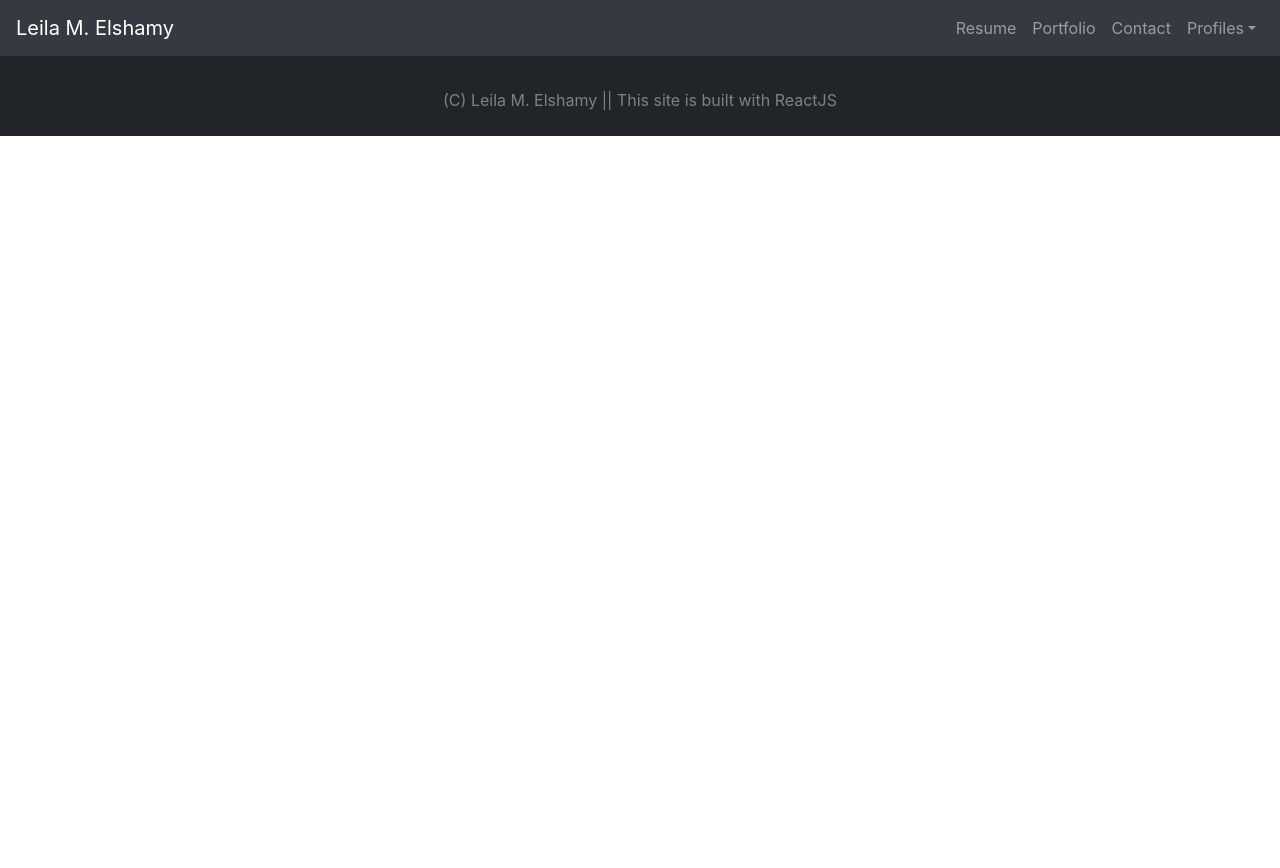
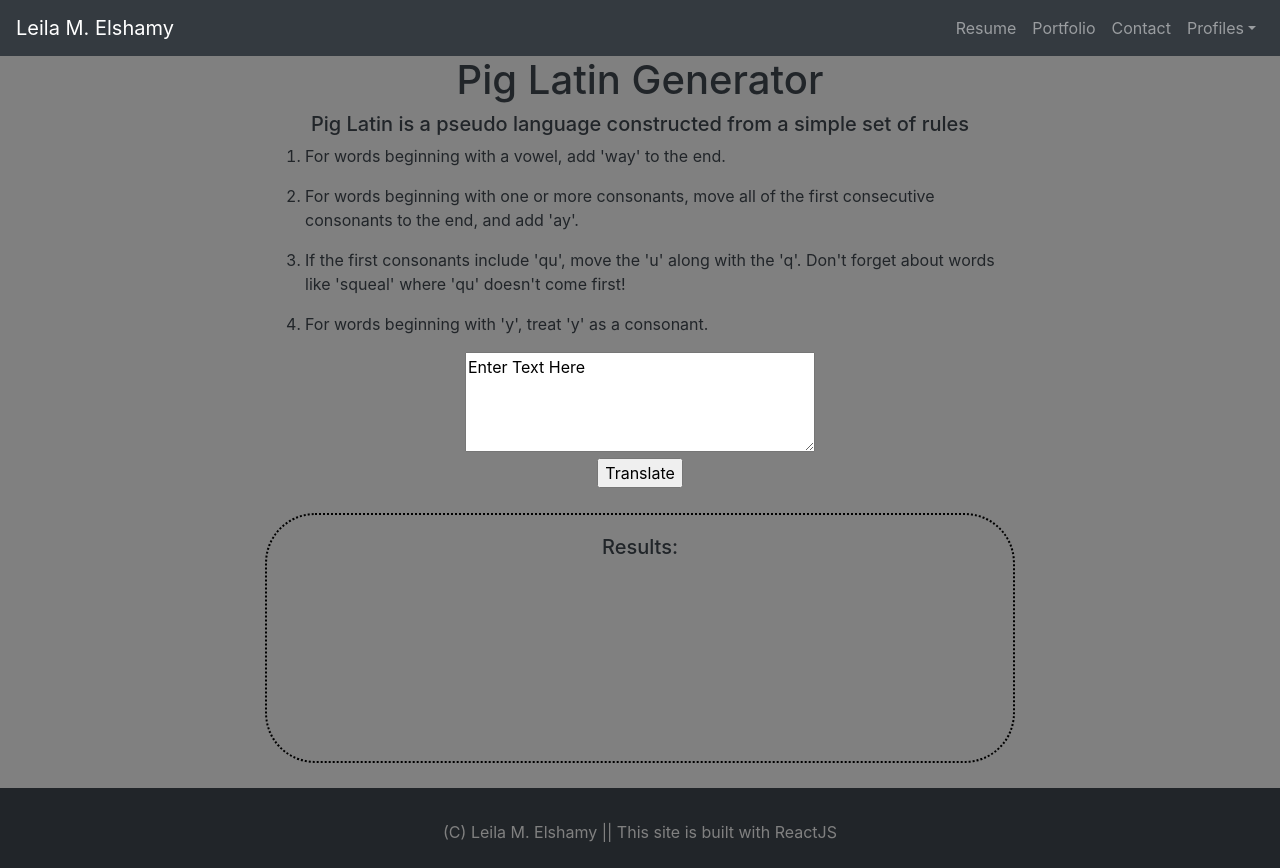
Before and after one commit to elemee3/portfolio-site, a React (Create React App) app: page /games/piglatin in a window 1280 px wide. Before the commit the page ends 800 px from the top, so only its background shows below. Built offline with nearby package versions, Linux system fonts and the light colour scheme; no server answers.

Commit message:
added local version of pig latin and routing, other minor changes to portfolio page

```diff
--- a/src/App.js
+++ b/src/App.js
@@ -9,6 +9,7 @@ import Home from './pages/Home';
 import Portfolio from './pages/Portfolio';
 import Contact from './pages/Contact';
 import Resume from './pages/Resume';
+import PigLatin from './games/pig-latin/PigLatin';
 
 class App extends Component {
   render() {
@@ -17,6 +18,7 @@ class App extends Component {
         <Header />
         <Router>
           <Switch>
+            <Route exact path="/games/piglatin" component={PigLatin} />
             <Route exact path="/portfolio" component={Portfolio} />
             <Route exact path="/contact" component={Contact} />
             <Route exact path="/resume" component={Resume} />
--- /dev/null
+++ b/src/games/pig-latin/Header.js
@@ -0,0 +1,25 @@
+import React, { Component } from 'react';
+
+class Header extends Component {
+  render() {
+    return (
+      <div style={headerStyles}>
+        <h1>Pig Latin Generator</h1>
+        <h5>Pig Latin is a pseudo language constructed from a simple set of rules</h5>
+        <ol style={{textAlign: 'left'}}>
+          <li><p>For words beginning with a vowel, add 'way' to the end.</p></li>
+          <li><p>For words beginning with one or more consonants, move all of the first consecutive consonants to the end, and add 'ay'.</p></li>
+          <li><p>If the first consonants include 'qu', move the 'u' along with the 'q'. Don't forget about words like 'squeal' where 'qu' doesn't come first!</p></li>
+          <li><p>For words beginning with 'y', treat 'y' as a consonant.</p></li>
+        </ol>
+      </div>
+    );
+  }
+}
+
+const headerStyles = {
+  width: '100%',
+  textAlign: 'center'
+};
+
+export default Header;
--- /dev/null
+++ b/src/games/pig-latin/PigLatin.js
@@ -0,0 +1,113 @@
+import React, { Component } from 'react';
+import Header from './Header';
+
+class PigLatin extends Component {
+  constructor(props) {
+    super(props);
+    this.state = {
+      inputValue: 'Enter Text Here',
+      translated: ''
+    };
+  }
+
+  handleChange = (e) => {
+    this.setState({ inputValue: e.target.value });
+  }
+
+  handleSubmit = (e) => {
+    this.translate(this.state.inputValue);
+    e.preventDefault();
+  }
+
+  translate = (text) => {
+    // split text into words, handle each word one at a time, push handled word to new array
+    let words = text.split(' ');
+    let vowels = ['a', 'e', 'i', 'o', 'u'];
+    let translatedWords = words.map(word => {
+      if (vowels.includes(word[0].toLowerCase())) {
+        // if word begins with vowel (not y)
+        return word + '-way';
+      } else {
+        vowels.push('y')
+        let letters = word.split('');
+        if (vowels.includes(letters[1].toLowerCase())) {
+          // if word begins with one consonant
+          if (letters[0].toLowerCase() === 'q' && letters[1].toLowerCase() === 'u') {
+            // if word begins 'qu'
+            let consonants = letters.shift().toLowerCase();
+            consonants = consonants + letters.shift();
+            return letters.join('') + '-' + consonants + 'ay';
+          } else {
+            let consonant = letters.shift().toLowerCase();
+            return letters.join('') + '-' + consonant + 'ay';
+          }
+        } else {
+          // if word begins with more than one consonant
+          let letters = word.split('')
+          let consonants = [];
+          while (!vowels.includes(letters[0])) {
+            if (letters[0] === 'q' && letters[1] === 'u') {
+              consonants.push(letters.shift().toLowerCase());
+              consonants.push(letters.shift().toLowerCase());
+            } else {
+              consonants.push(letters.shift().toLowerCase());
+            }
+          }
+          return letters.join('') + '-' + consonants.join('') + 'ay'
+        }
+      }
+    });
+    // join array into a string, setState
+    let translatedText = translatedWords.join(' ')
+    this.setState({
+      translated: translatedText
+    })
+  }
+
+  render() {
+    return (
+      <div style={appStyles}>
+        <Header />
+        <form onSubmit={this.handleSubmit}>
+          <textarea style={textboxStyles} value={this.state.inputValue} onChange={this.handleChange} />
+          <br/>
+          <input type="submit" value="Translate" />
+        </form>
+        <div style={resultStyles}>
+          <h5>Results:</h5>
+          {this.state.translated}
+        </div>
+      </div>
+    );
+  }
+}
+
+const appStyles = {
+  width: '80vw',
+  maxWidth: '750px',
+  minHeight: '550px',
+  display: 'flex',
+  flexDirection: 'column',
+  alignItems: 'center',
+  margin: '0 auto'
+};
+
+const textboxStyles = {
+  width: '350px',
+  height: '100px'
+};
+
+const resultStyles = {
+  height: '250px',
+  width: '75vw',
+  maxWidth: '750px',
+  borderRadius: '50px',
+  border: '2px dotted black',
+  margin: '25px',
+  textAlign: 'center',
+  padding: '20px',
+  fontSize: '20px'
+};
+
+
+export default PigLatin;
--- a/src/pages/Portfolio.js
+++ b/src/pages/Portfolio.js
@@ -1,6 +1,7 @@
 import React, { Component } from 'react';
 import { Card, Button, CardTitle, CardSubtitle, CardText } from 'reactstrap';
 import ReactModal from 'react-responsive-modal';
+
 import TicTacToe from '../games/tic-tac-toe/TicTacToe';
 
 class Portfolio extends Component {
@@ -39,7 +40,6 @@ class Portfolio extends Component {
               >
                 <TicTacToe />
               </ReactModal>
-
             </Card>
 
             <Card body className="single-card">
@@ -47,7 +47,7 @@ class Portfolio extends Component {
               <CardSubtitle>ReactJS frontend, Ruby on Rails backend</CardSubtitle>
               <br/>
               <CardText>Cat Tinder is currently a database of cats that can be viewed, added, or deleted by users. Going forward, my goal is to implement a voting mechanism where users can up/down vote cats.</CardText>
-              <Button className="portfolio-button" href="https://protected-citadel-24964.herokuapp.com/">Launch (Heroku)</Button>
+              <Button className="portfolio-button" href="https://protected-citadel-24964.herokuapp.com/" target="_blank">Launch (Heroku)</Button>
             </Card>
 
             <Card body className="single-card">
@@ -55,16 +55,15 @@ class Portfolio extends Component {
               <CardSubtitle>ReactJS frontend, Ruby on Rails backend</CardSubtitle>
               <br/>
               <CardText>Activity Buddy is a full-stack app that includes authetication/authorization via Devise. It allows a user to register with their address and activity preference, and locate other users near them.</CardText>
-              <Button className="portfolio-button" href="http://activitybuddy-frontend.herokuapp.com/">Launch (Heroku)</Button>
+              <Button className="portfolio-button" href="http://activitybuddy-frontend.herokuapp.com/" target="_blank">Launch (Heroku)</Button>
             </Card>
-
 
             <Card body className="single-card">
               <CardTitle>Pig Latin</CardTitle>
               <CardSubtitle>ReactJS Mini-Game</CardSubtitle>
               <br/>
               <CardText>The Pig Latin app allows users to submit plain English and get back a translation to Pig Latin.</CardText>
-              <Button className="portfolio-button" href="https://pig-latify1.herokuapp.com/">Launch (Heroku)</Button>
+              <Button className="portfolio-button" href="/games/piglatin" target="_blank">Launch</Button>
             </Card>
 
             <Card body className="single-card">
@@ -79,7 +78,7 @@ class Portfolio extends Component {
               <CardTitle>YummY</CardTitle>
               <CardSubtitle>Ruby on Rails</CardSubtitle>
               <br/>
-              <CardText>Work In Progress</CardText>
+              <CardText>Work In Progress - Full Stack Recipe Catalog</CardText>
               <Button className="portfolio-button" href="#">Coming Soon!</Button>
             </Card>
 
```
Lines whose indentation alone changed are shown as unchanged.
